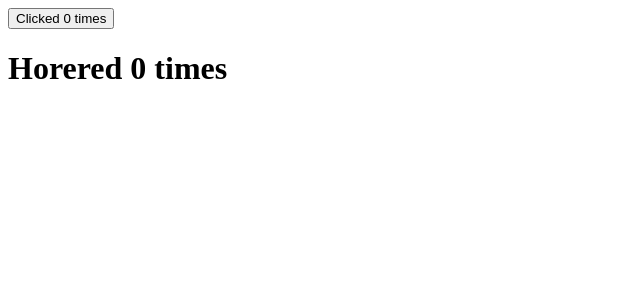
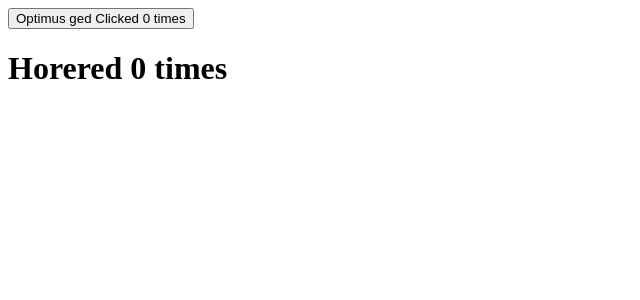
Before and after one commit to Optimus-ged/first_react_app, a React (Create React App) app: page / in a window 1280 px wide. Shown: the top 300 px of the page, without its empty margins (0-640 px from the left). Built offline with nearby package versions, Linux system fonts and the light colour scheme.

Commit message:
HOC patthern basics understood

```diff
--- a/src/react_trainings/App.js
+++ b/src/react_trainings/App.js
@@ -15,7 +15,7 @@ class App extends Component {
         <ErrorBoundary>
           <Hero heroName="Jocker" />
         </ErrorBoundary> */}
-        <ClickCounter />
+        <ClickCounter name="Optimus ged"/>
         <HoverCounter/>
       </>
     );
--- a/src/react_trainings/components/IncrementLearn/ClickCounter.js
+++ b/src/react_trainings/components/IncrementLearn/ClickCounter.js
@@ -1,30 +1,17 @@
 import React, { Component } from "react";
+import withCounter from "./WithCounter";
 
 class ClickCounter extends Component {
-  constructor(props) {
-    super(props);
-
-    this.state = {
-      count: 0,
-    };
-  }
-
-  handleClick = () => {
-    this.setState((prevState) => {
-      return {
-        count: prevState.count + 1,
-      };
-    });
-  };
-
   render() {
-    const { count } = this.state;
+    const { count, incrementCount } = this.props;
     return (
       <>
-        <button onClick={this.handleClick}>Clicked {count} times</button>
+        <button onClick={incrementCount}>
+          {this.props.name} Clicked {count} times
+        </button>
       </>
     );
   }
 }
 
-export default ClickCounter;
+export default withCounter(ClickCounter);
--- a/src/react_trainings/components/IncrementLearn/HoverCounter.js
+++ b/src/react_trainings/components/IncrementLearn/HoverCounter.js
@@ -1,30 +1,15 @@
 import React, { Component } from "react";
+import withCounter from "./WithCounter";
 
 class HoverCounter extends Component {
-  constructor(props) {
-    super(props);
-
-    this.state = {
-      count: 0,
-    };
-  }
-
-  hoverHandler = () => {
-    this.setState((prevState) => {
-      return {
-        count: prevState.count + 1,
-      };
-    });
-  };
-
   render() {
-    const { count } = this.state;
+    const { count, incrementCount } = this.props;
     return (
       <div>
-        <h1 onMouseOver={this.hoverHandler}>Horered {count} times</h1>
+        <h1 onMouseOver={incrementCount}>Horered {count} times</h1>
       </div>
     );
   }
 }
 
-export default HoverCounter;
+export default withCounter(HoverCounter);
--- /dev/null
+++ b/src/react_trainings/components/IncrementLearn/WithCounter.js
@@ -0,0 +1,32 @@
+import React from "react";
+
+const withCounter = (WrappedComponent) => {
+  class WithCounter extends React.Component {
+    constructor(props) {
+      super(props);
+
+      this.state = {
+        count: 0,
+      };
+    }
+
+    incrementCount = () => {
+      this.setState((prevState) => {
+        return { count: prevState.count + 1 };
+      });
+    };
+
+    render() {
+      return (
+        <WrappedComponent
+          incrementCount={this.incrementCount}
+          count={this.state.count}
+          {...this.props}
+        />
+      );
+    }
+  }
+  return WithCounter;
+};
+
+export default withCounter;
```
